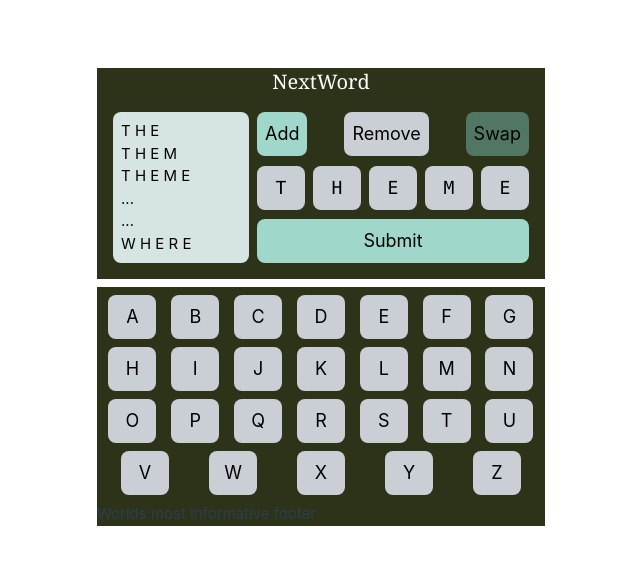
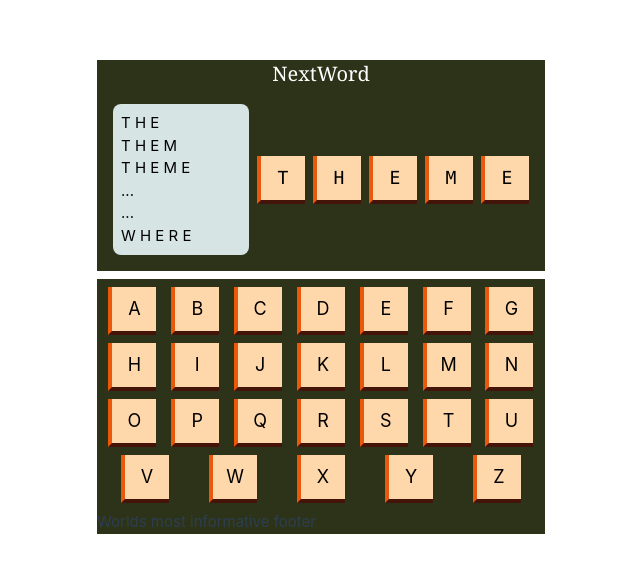
Before and after one commit to N3rdwar3/NextWord, a Vue app: page / in a window 1280 px wide. Shown: the part 103-676 px from the top of the page, without its empty margins (319-959 px from the left). Built offline with nearby package versions, Linux system fonts and the light colour scheme.

Commit message:
Add in some templates for letters to start testing. Add styling to letters. Create composable for dragging. Add a npm script so you can look at code from another local device if you want. Add Todo Tada for tracking.
Signed-off-by: carson <carson@nerdware.ca>

```diff
--- a/package.json
+++ b/package.json
@@ -5,6 +5,7 @@
   "type": "module",
   "scripts": {
     "dev": "vite",
+    "dev-local": "vite --host",
     "build": "vite build",
     "preview": "vite preview"
   },
--- a/src/components/GameView.vue
+++ b/src/components/GameView.vue
@@ -1,5 +1,7 @@
 <script setup>
 
+import LetterTile from "@/components/LetterTile.vue";
+import WordLetterTile from "@/components/WordLetterTile.vue";
 </script>
 
 <template>
@@ -15,51 +17,43 @@
     </ul>
   </section>
   <section class="flex flex-col flex-grow-1 gap-2">
-    <div class="flex justify-between gap-2 rounded-sm">
-      <button class="bg-primary rounded-lg p-2 text-lg">Add</button>
-      <button class="bg-secondary rounded-lg p-2 text-lg">Remove</button>
-      <button class="bg-tertiary rounded-lg p-2 text-lg">Swap</button>
-    </div>
     <div class="flex flex-grow items-center justify-between font-mono gap-2">
-      <div class="bg-secondary rounded-lg p-2 text-lg w-12 text-center">T</div>
-      <div class="bg-secondary rounded-lg p-2 text-lg w-12 text-center">H</div>
-      <div class="bg-secondary rounded-lg p-2 text-lg w-12 text-center">E</div>
-      <div class="bg-secondary rounded-lg p-2 text-lg w-12 text-center">M</div>
-      <div class="bg-secondary rounded-lg p-2 text-lg w-12 text-center">E</div>
-    </div>
-    <div class="w-full">
-      <button class="bg-primary rounded-lg w-full p-2 text-lg">Submit</button>
+      <WordLetterTile letter="T"></WordLetterTile>
+      <WordLetterTile letter="H"></WordLetterTile>
+      <WordLetterTile letter="E"></WordLetterTile>
+      <WordLetterTile letter="M"></WordLetterTile>
+      <WordLetterTile letter="E"></WordLetterTile>
     </div>
   </section>
 </div>
 <div class="flex mt-2 bg-dark p-2 max-w-md text-black">
   <section class="flex flex-wrap gap-2 justify-around">
-    <div class="bg-secondary rounded-lg p-2 text-lg w-12 text-center">A</div>
-    <div class="bg-secondary rounded-lg p-2 text-lg w-12 text-center">B</div>
-    <div class="bg-secondary rounded-lg p-2 text-lg w-12 text-center">C</div>
-    <div class="bg-secondary rounded-lg p-2 text-lg w-12 text-center">D</div>
-    <div class="bg-secondary rounded-lg p-2 text-lg w-12 text-center">E</div>
-    <div class="bg-secondary rounded-lg p-2 text-lg w-12 text-center">F</div>
-    <div class="bg-secondary rounded-lg p-2 text-lg w-12 text-center">G</div>
-    <div class="bg-secondary rounded-lg p-2 text-lg w-12 text-center">H</div>
-    <div class="bg-secondary rounded-lg p-2 text-lg w-12 text-center">I</div>
-    <div class="bg-secondary rounded-lg p-2 text-lg w-12 text-center">J</div>
-    <div class="bg-secondary rounded-lg p-2 text-lg w-12 text-center">K</div>
-    <div class="bg-secondary rounded-lg p-2 text-lg w-12 text-center">L</div>
-    <div class="bg-secondary rounded-lg p-2 text-lg w-12 text-center">M</div>
-    <div class="bg-secondary rounded-lg p-2 text-lg w-12 text-center">N</div>
-    <div class="bg-secondary rounded-lg p-2 text-lg w-12 text-center">O</div>
-    <div class="bg-secondary rounded-lg p-2 text-lg w-12 text-center">P</div>
-    <div class="bg-secondary rounded-lg p-2 text-lg w-12 text-center">Q</div>
-    <div class="bg-secondary rounded-lg p-2 text-lg w-12 text-center">R</div>
-    <div class="bg-secondary rounded-lg p-2 text-lg w-12 text-center">S</div>
-    <div class="bg-secondary rounded-lg p-2 text-lg w-12 text-center">T</div>
-    <div class="bg-secondary rounded-lg p-2 text-lg w-12 text-center">U</div>
-    <div class="bg-secondary rounded-lg p-2 text-lg w-12 text-center">V</div>
-    <div class="bg-secondary rounded-lg p-2 text-lg w-12 text-center">W</div>
-    <div class="bg-secondary rounded-lg p-2 text-lg w-12 text-center">X</div>
-    <div class="bg-secondary rounded-lg p-2 text-lg w-12 text-center">Y</div>
-    <div class="bg-secondary rounded-lg p-2 text-lg w-12 text-center">Z</div>
+    <LetterTile letter="A"></LetterTile>
+    <LetterTile letter="B"></LetterTile>
+    <LetterTile letter="C"></LetterTile>
+    <LetterTile letter="D"></LetterTile>
+    <LetterTile letter="E"></LetterTile>
+    <LetterTile letter="F"></LetterTile>
+    <LetterTile letter="G"></LetterTile>
+    <LetterTile letter="H"></LetterTile>
+    <LetterTile letter="I"></LetterTile>
+    <LetterTile letter="J"></LetterTile>
+    <LetterTile letter="K"></LetterTile>
+    <LetterTile letter="L"></LetterTile>
+    <LetterTile letter="M"></LetterTile>
+    <LetterTile letter="N"></LetterTile>
+    <LetterTile letter="O"></LetterTile>
+    <LetterTile letter="P"></LetterTile>
+    <LetterTile letter="Q"></LetterTile>
+    <LetterTile letter="R"></LetterTile>
+    <LetterTile letter="S"></LetterTile>
+    <LetterTile letter="T"></LetterTile>
+    <LetterTile letter="U"></LetterTile>
+    <LetterTile letter="V"></LetterTile>
+    <LetterTile letter="W"></LetterTile>
+    <LetterTile letter="X"></LetterTile>
+    <LetterTile letter="Y"></LetterTile>
+    <LetterTile letter="Z"></LetterTile>
 
   </section>
 </div>
--- /dev/null
+++ b/src/components/LetterTile.vue
@@ -0,0 +1,18 @@
+<script setup>
+defineProps({
+  letter: String,
+})
+</script>
+
+<template>
+  <div
+      class="letter-tile bg-orange-200 border-b-4 border-b-orange-950 border-l-4 border-l-orange-600 p-2 text-lg w-12 text-center"
+      v-text="letter"
+      draggable="true"
+  >
+  </div>
+</template>
+
+<style scoped>
+
+</style>
--- /dev/null
+++ b/src/components/WordLetterTile.vue
@@ -0,0 +1,18 @@
+<script setup>
+import LetterTile from "@/components/LetterTile.vue";
+import { useDraggable } from "@/composables/useDraggable.js";
+
+let drag = useDraggable();
+defineProps({
+  letter: String,
+})
+</script>
+
+<template>
+  <LetterTile
+    :letter="letter"
+    @dragstart="drag.dragStart"
+    @dragover="drag.dragShuffle"
+    @drop="drag.dragAdd"
+  />
+</template>
--- /dev/null
+++ b/src/composables/useDraggable.js
@@ -0,0 +1,16 @@
+export function useDraggable() {
+    function dragStart(event) {
+        event.dataTransfer.dropEffect = "move";
+        const [x, y] = [event.pageX, event.pageY];
+        console.log(`The element is being dragged at (${x}, ${y})`);
+    }
+    function dragShuffle(event) {
+        const [x, y] = [event.pageX, event.pageY];
+    }
+
+    function dragAdd(event) {
+        let data = event.dataTransfer.getData();
+    }
+
+    return {dragStart, dragShuffle, dragAdd}
+}
```
Also changed, not shown: src/components/WordAlphabetTile.vue (added, +11 -0 lines), tada.txt (added), todo.txt (added).
